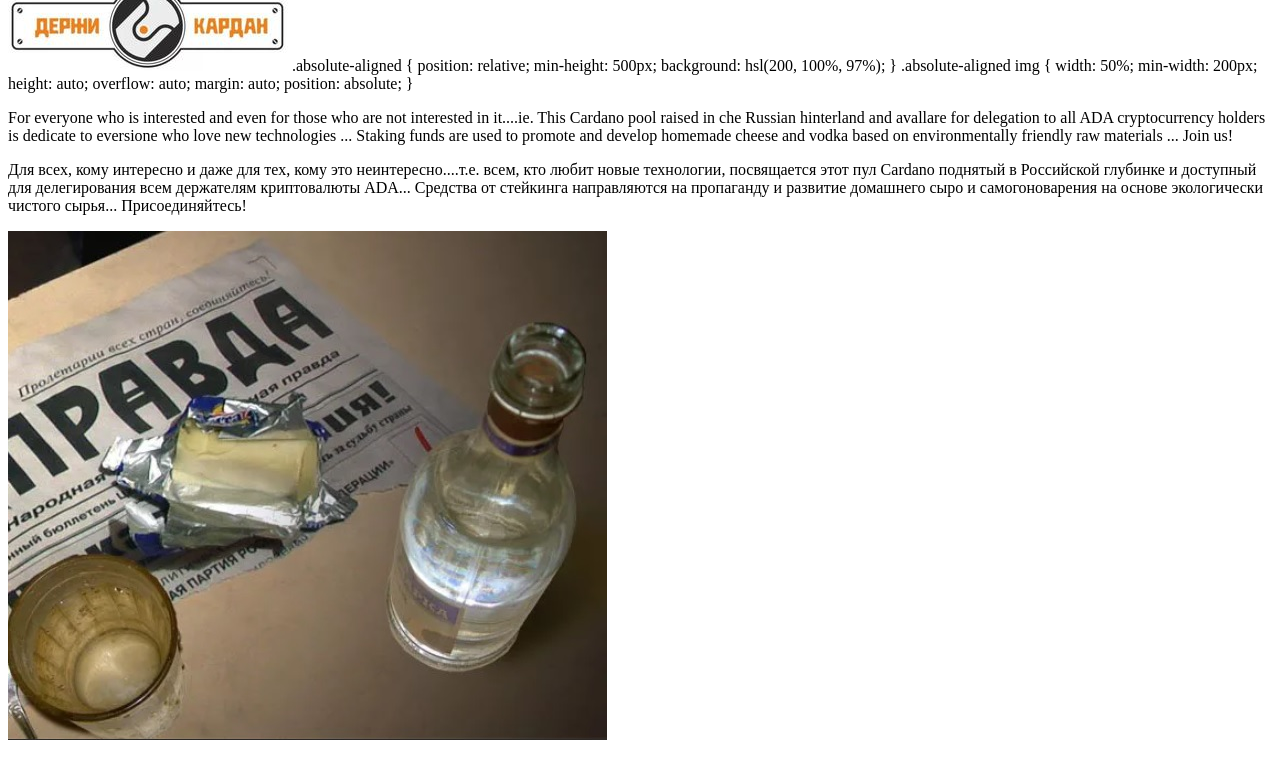
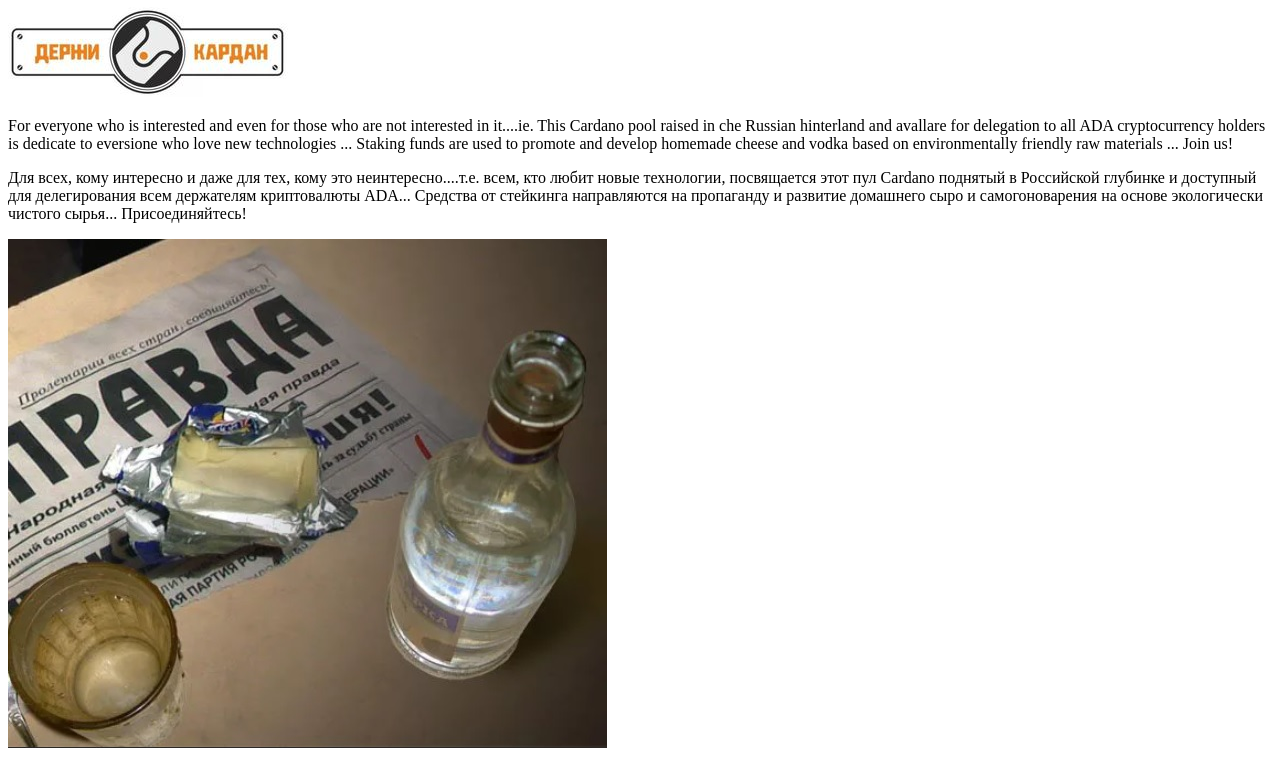
Before and after one commit to areoz1/areoz1.github.io, a plain HTML site: page index.html in a window 1280 px wide. Shown: the part 99-859 px from the top of the page. Drawn offline with Linux system fonts and the light colour scheme.

Commit message:
Update index.html

```diff
--- a/index.html
+++ b/index.html
@@ -1,20 +1,11 @@
 <!DOCTYPE html>
 <html>
 <body>
+div.center { text-align: center; background: hsl(0, 100%, 97%); }
+div.center img { width: 33%; height: auto; }
 <!-- <a href="https://www.clipart.email/download/4652221.html" title="Image from clipart.email"><img src="https://cdn.clipart.email/99a76c39fdf5d1fcf5a19f03b9cb47af_money-clipart-animated-gif-money-animated-gif-transparent-free-_1000-1000.gif" width="350" alt="Animated Transparent Money Clipart" /></a> -->
 <h1 align="center">Hello all</h1>
 <img src="crd.jpg">
-.absolute-aligned {
-position: relative; min-height: 500px;
-background: hsl(200, 100%, 97%);
-}
-.absolute-aligned img {
-width: 50%;
-min-width: 200px;
-height: auto;
-overflow: auto; margin: auto;
-position: absolute;
-}
 <p>For everyone who is interested and even for those who are not interested in it....ie. This Cardano pool raised in che Russian hinterland and avallare for delegation to all ADA cryptocurrency holders is dedicate to eversione who love new technologies ... Staking funds are used to promote and develop homemade cheese and vodka based on environmentally friendly raw materials ... Join us! </p>
 <p>Для всех, кому интересно и даже для тех, кому это неинтересно....т.е. всем, кто любит новые технологии, посвящается этот пул Cardano поднятый в Российской глубинке и доступный для делегирования всем держателям криптовалюты ADA... Средства от стейкинга направляются на пропаганду и развитие домашнего сыро и самогоноварения на основе экологически чистого сырья... Присоединяйтесь! </p>
 <img src="crd1.jpg">
```
